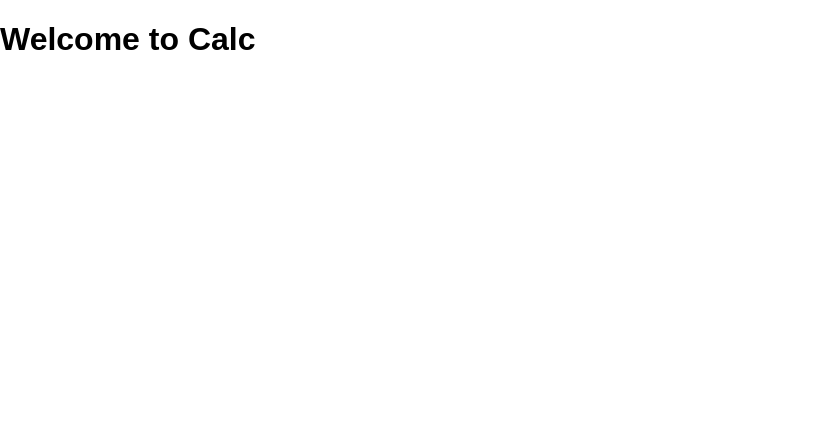
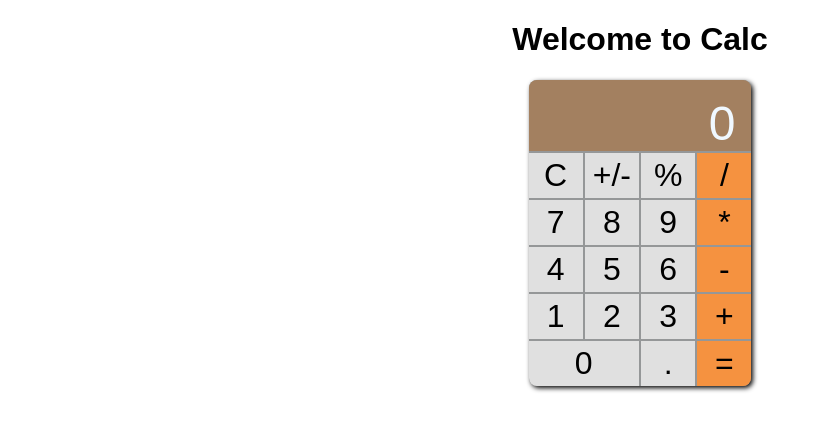
Before and after one commit to PiIsFour/calc, a React (Create React App) app: page / in a window 1280 px wide. Shown: the top 430 px of the page, without its empty margins (0-830 px from the left). Built offline with nearby package versions, Linux system fonts and the light colour scheme.

Commit message:
added calculator addition test and basic styling

```diff
--- a/src/App.js
+++ b/src/App.js
@@ -1,10 +1,14 @@
 import React, { Component } from 'react'
-import Calculator from './calculator/'
+import Calculator from './calculator/index'
 
 class App extends Component {
 	render () {
 		return (
-			<div>
+			<div style={{
+				display: 'flex',
+				flexDirection: 'column',
+				alignItems: 'center'
+			}}>
 				<header>
 					<h1>Welcome to Calc</h1>
 				</header>
--- /dev/null
+++ b/src/calculator/index.css
@@ -0,0 +1,39 @@
+.calculator {
+	display: grid;
+	grid-template-columns: repeat(4, 1fr);
+	grid-gap: 2px;
+	background-color: #959798;
+	border-radius: 0.5rem;
+	overflow: hidden;
+	box-shadow: 2px 2px 5px 0px black;
+}
+
+.calculator > .display {
+	grid-column: span 4;
+	text-align: end;
+	font-size: 3rem;
+	padding: 1rem 1rem 0 1rem;
+	background-color: #a38060;
+	color: aliceblue;
+	cursor: text;
+}
+
+.calculator > .btn {
+	text-align: center;
+	font-size: 2rem;
+	background-color: #e0e0e0;
+	padding: 0.25rem 0.5rem;
+	cursor: pointer;
+}
+
+.calculator > .btn-divide,
+.calculator > .btn-times,
+.calculator > .btn-minus,
+.calculator > .btn-plus,
+.calculator > .btn-enter {
+	background-color: #f59240;
+}
+
+.calculator > .btn-0 {
+	grid-column: span 2;
+}
--- a/src/calculator/index.js
+++ b/src/calculator/index.js
@@ -1,3 +1,31 @@
+import React from 'react'
+import './index.css'
+
+export function Component () {
+	return <div className="calculator">
+		<div className="display">0</div>
+		<div className="btn btn-c">C</div>
+		<div className="btn btn-sign">+/-</div>
+		<div className="btn btn-percent">%</div>
+		<div className="btn btn-divide">/</div>
+		<div className="btn btn-7">7</div>
+		<div className="btn btn-8">8</div>
+		<div className="btn btn-9">9</div>
+		<div className="btn btn-times">*</div>
+		<div className="btn btn-4">4</div>
+		<div className="btn btn-5">5</div>
+		<div className="btn btn-6">6</div>
+		<div className="btn btn-minus">-</div>
+		<div className="btn btn-1">1</div>
+		<div className="btn btn-2">2</div>
+		<div className="btn btn-3">3</div>
+		<div className="btn btn-plus">+</div>
+		<div className="btn btn-0">0</div>
+		<div className="btn btn-point">.</div>
+		<div className="btn btn-enter">=</div>
+	</div>
+}
+
 export default function Calculator () {
-	return null
+	return <Component />
 }
```
Also changed, not shown: 2 other files (tests, documents, lock files or other folders).
